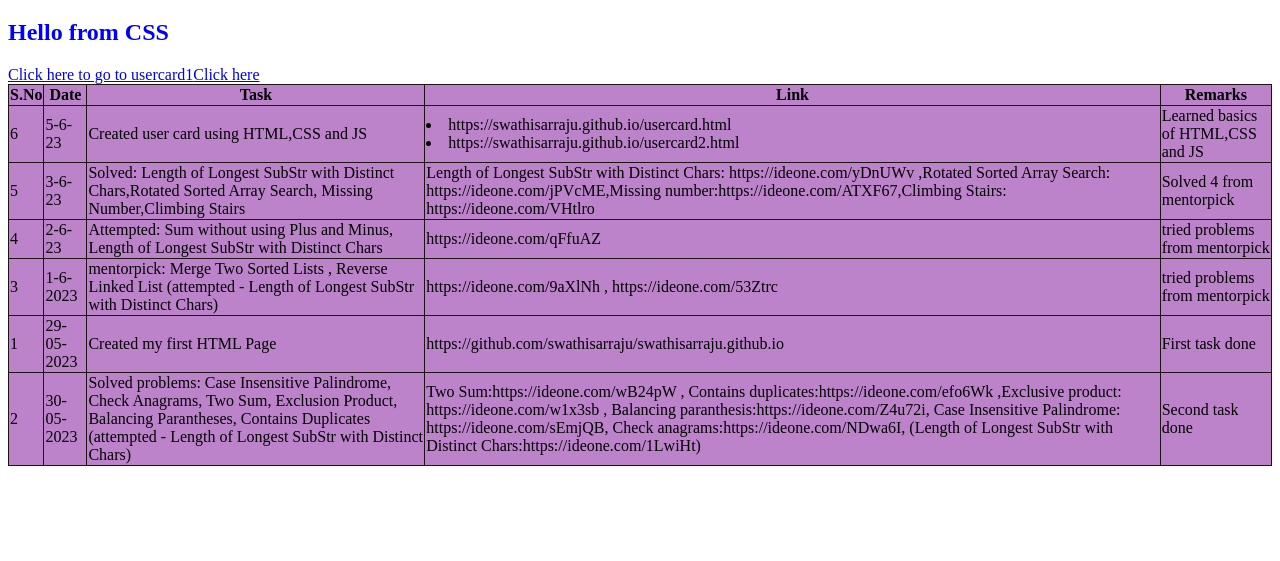
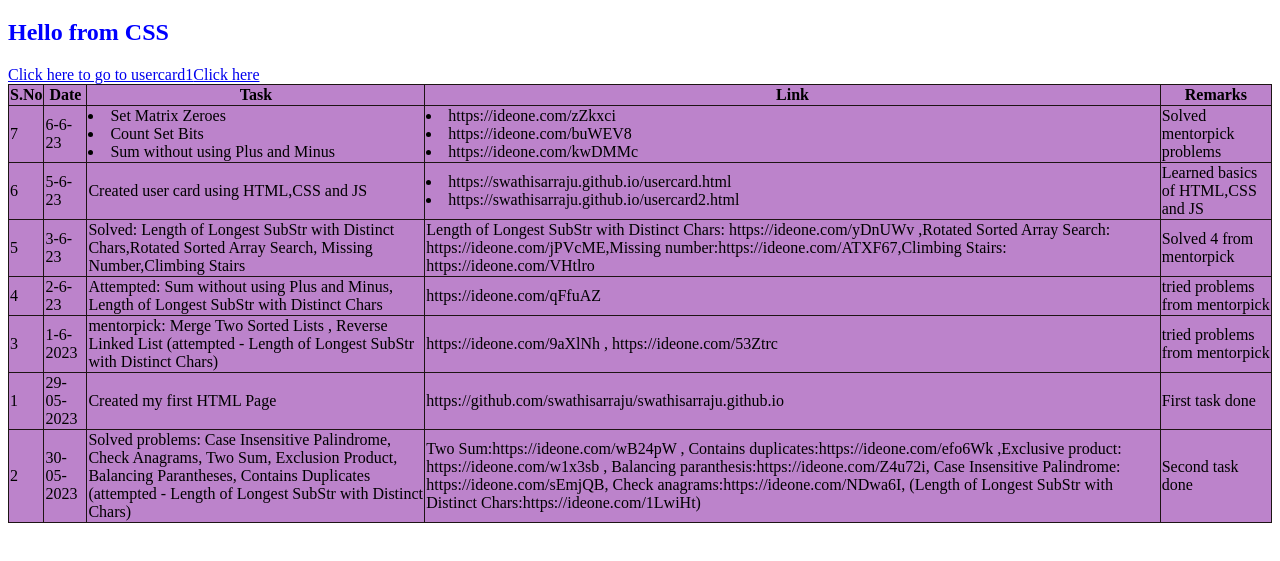
Before and after one commit to swathisarraju/swathisarraju.github.io, a plain HTML site: page index.html in a window 1280 px wide. Shown: the part 61-622 px from the top of the page. Drawn offline with Linux system fonts and the light colour scheme.

Commit message:
Day 7(mentorpick)

```diff
--- a/index.html
+++ b/index.html
@@ -19,6 +19,21 @@
             <th>Task</th>
             <th>Link</th>
             <th>Remarks</th>
+        </tr>
+        <tr>
+            <td>7</td>
+            <td>6-6-23</td>
+            <td>
+                <li>Set Matrix Zeroes</li>
+                <li>Count Set Bits</li>
+                <li>Sum without using Plus and Minus</li>
+            </td>
+            <td>
+                <li>https://ideone.com/zZkxci</li>
+                <li>https://ideone.com/buWEV8</li>
+                <li>https://ideone.com/kwDMMc</li>
+            </td>
+            <td>Solved mentorpick problems</td>
         </tr>
         <tr>
             <td>6</td>
```
